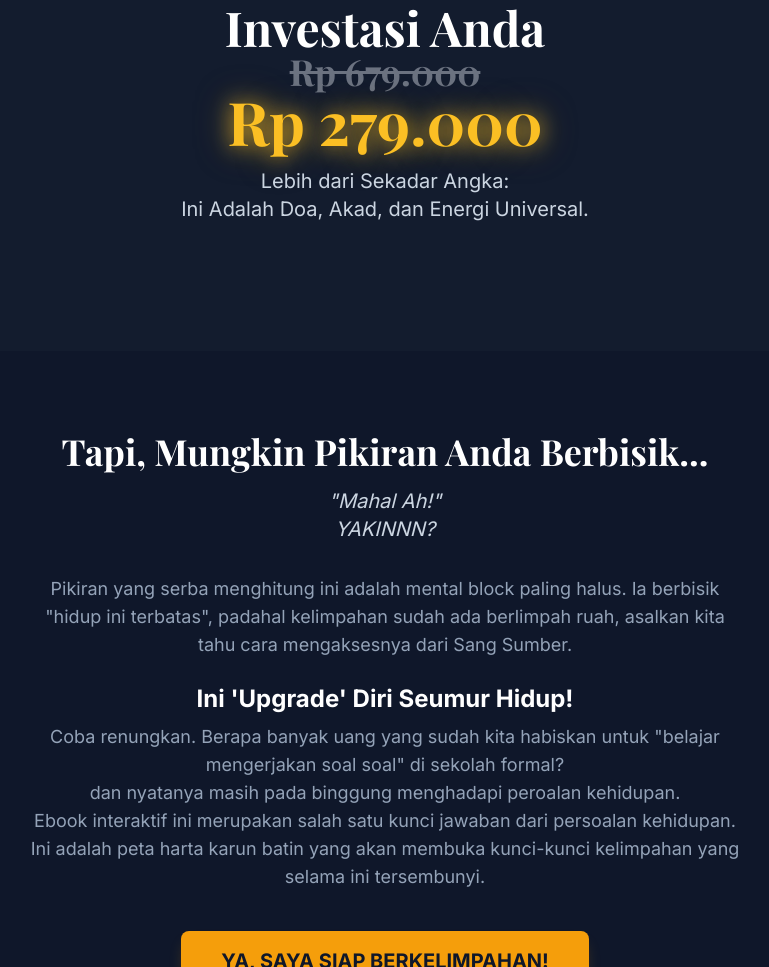
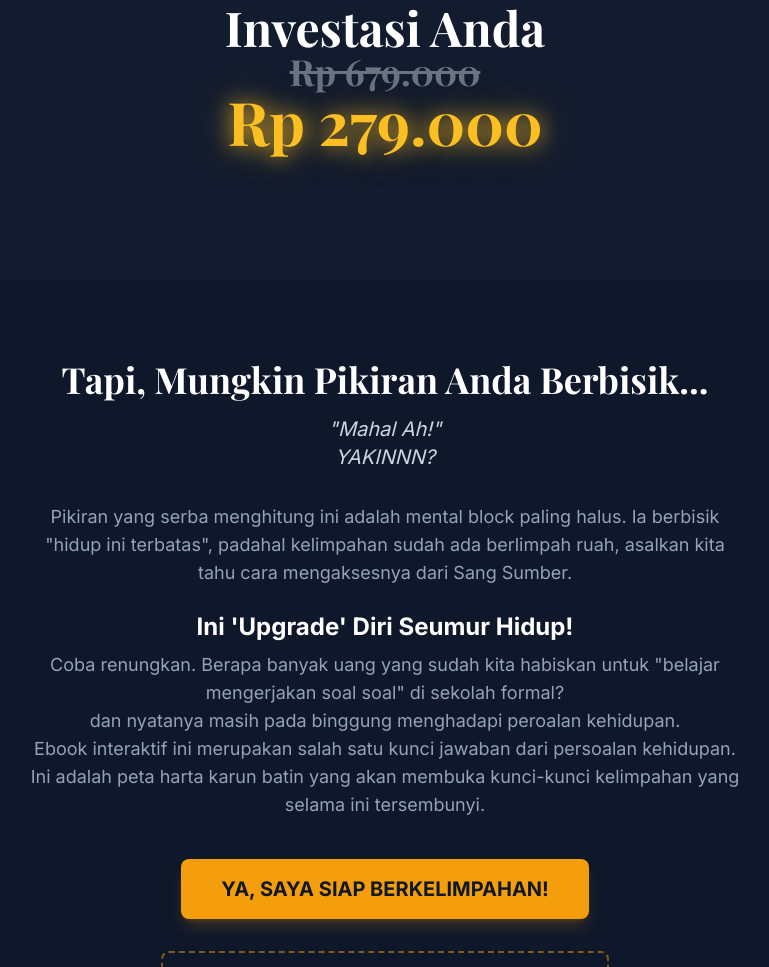
Before and after one commit to kesinilagi/affiliateshunyacodex, a plain HTML site: page index.html in a window 1280 px wide. Shown: the part 1650-2617 px from the top of the page, without its empty margins (255-1024 px from the left). Drawn offline with nearby package versions, Linux system fonts and the light colour scheme.

Commit message:
Update index.html

```diff
--- a/index.html
+++ b/index.html
@@ -148,7 +148,7 @@
                     <span class="text-gray-500 line-through text-3xl md:text-4xl">Rp 679.000</span><br/>
                     <a href="https://clicky.id/payment/purchase/685e3965eaa33876d3fc5f54?affiliate=685e341caf5bcfb90c333754" class="text-amber-400 glow-text hover:underline text-5xl md:text-6xl">Rp 279.000</a>
                 </h2>
-                <p class="text-xl text-slate-300">Lebih dari Sekadar Angka: <br/>Ini Adalah Doa, Akad, dan Energi Universal.</p>
+
             </div>
 
 
```
